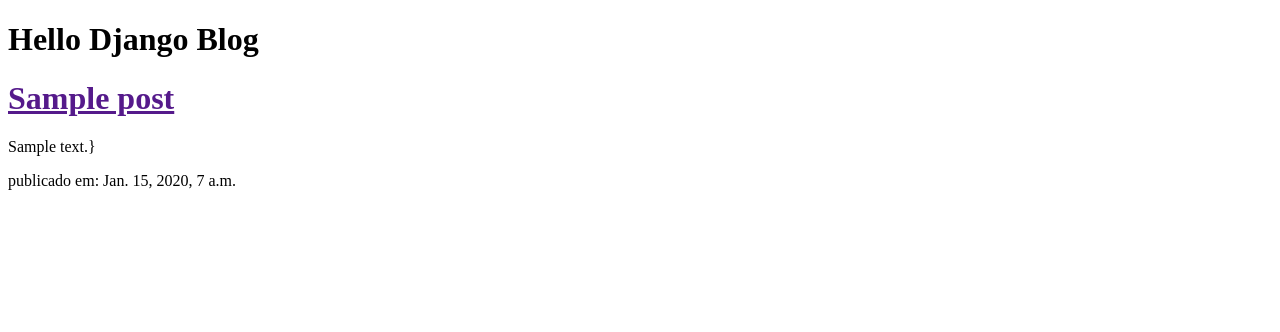
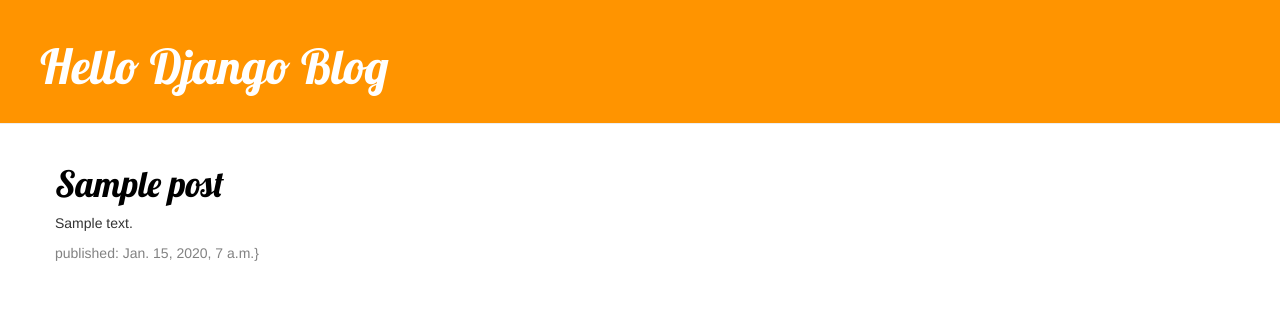
Before and after one commit to VinnyBass/my-first-blog, a Django app: template blog/templates/blog/post_list.html in a window 1280 px wide. Shown: the top 332 px of the page. Run offline with Django 3.2, Linux system fonts and the light colour scheme; the template is opened without the code that fills it: values that come from a table or form of the project are taken from there, others are empty; tables that the repository leaves empty hold one stand-in row (values such as "Sample post"); some libraries are stand-ins or nearby versions.

Commit message:
Add detail post page, and stile the home page

```diff
--- /dev/null
+++ b/blog/static/css/blog.css
@@ -0,0 +1,51 @@
+h1 a {
+	color: #FCA205;
+	font-family: 'Lobster'
+}
+
+.page-header {
+    background-color: #ff9400;
+    margin-top: 0;
+    padding: 20px 20px 20px 40px;
+}
+
+.page-header h1, .page-header h1 a, .page-header h1 a:visited, .page-header h1 a:active {
+    color: #ffffff;
+    font-size: 36pt;
+    text-decoration: none;
+}
+
+.content {
+    margin-left: 40px;
+}
+
+h1, h2, h3, h4 {
+    font-family: 'Lobster', cursive;
+}
+
+.date {
+    color: #828282;
+}
+
+.save {
+    float: right;
+}
+
+.post-form textarea, .post-form input {
+    width: 100%;
+}
+
+.top-menu, .top-menu:hover, .top-menu:visited {
+    color: #ffffff;
+    float: right;
+    font-size: 26pt;
+    margin-right: 20px;
+}
+
+.post {
+    margin-bottom: 70px;
+}
+
+.post h1 a, .post h1 a:visited {
+    color: #000000;
+}
--- /dev/null
+++ b/blog/templates/blog/base.html
@@ -0,0 +1,25 @@
+{% load static %}
+<!DOCTYPE html>
+<html>
+<head>
+	<title>Hello</title>
+	<link rel="stylesheet" href="//maxcdn.bootstrapcdn.com/bootstrap/3.2.0/css/bootstrap.min.css">
+	<link rel="stylesheet" href="//maxcdn.bootstrapcdn.com/bootstrap/3.2.0/css/bootstrap-theme.min.css">
+	<link href="//fonts.googleapis.com/css?family=Lobster&subset=latin,latin-ext" rel="stylesheet" type="text/css">
+	<link rel="stylesheet" href="{% static 'css/blog.css' %}">
+</head>
+<body>
+	<div class="page-header">
+		<h1>Hello Django Blog</h1>
+	</div>
+
+	<div class="content container">
+		<div class="row">
+			<div class="col-md-8">
+				{% block content %}
+				{% endblock %}
+			</div>
+		</div>
+	</div>
+</body>
+</html>
--- a/blog/templates/blog/post_list.html
+++ b/blog/templates/blog/post_list.html
@@ -1,19 +1,13 @@
-<!DOCTYPE html>
-<html>
-<head>
-	<title>Hello</title>
-</head>
-<body>
-	<div>
-		<h1>Hello Django Blog</h1>
-	</div>
+{% extends 'blog/base.html' %}
 
+{% block content %}
 	{% for post in posts %}
-		<div>
-			<h1><a href="">{{ post.title}}</a></h1>
-			<p>{{ post.text|linebreaksbr}}}</p>
-			<p>publicado em: {{ post.published_date}}</p>
+		<div class="post">
+			<h1><a href="{% url 'post_detail' pk=post.pk %}">{{ post.title }}</a></h1>
+			<p>{{ post.text|linebreaksbr}}</p>
+			<div class="date">
+				<p>published: {{ post.published_date }}}</p>
+			</div>
 		</div>
 	{% endfor %}
-</body>
-</html>
+{% endblock %}
--- a/blog/urls.py
+++ b/blog/urls.py
@@ -3,4 +3,5 @@ from . import views
 
 urlpatterns = [
 	path('', views.post_list, name='post_list'),
+	path('/post/<int:pk>/', views.post_detail, name='post_detail'),
 ]
--- a/blog/views.py
+++ b/blog/views.py
@@ -1,4 +1,4 @@
-from django.shortcuts import render
+from django.shortcuts import render, get_object_or_404
 from .models import Post
 from django.utils import timezone
 
@@ -7,3 +7,7 @@ from django.utils import timezone
 def post_list(request):
 	posts = Post.objects.filter(published_date__lte=timezone.now()).order_by('published_date')
 	return render(request, 'blog/post_list.html', {'posts': posts})
+
+def post_detail(request, pk):
+	post = get_object_or_404(Post, pk=pk)
+	return render(request, 'blog/post_detail.html', {'post': post})
--- a/mysite/settings.py
+++ b/mysite/settings.py
@@ -20,11 +20,11 @@ BASE_DIR = os.path.dirname(os.path.dirname(os.path.abspath(__file__)))
 # See https://docs.djangoproject.com/en/2.1/howto/deployment/checklist/
 
 # SECURITY WARNING: keep the secret key used in production secret!
-with open('/home/univert/keys/secret_key.txt') as f:
+with open('../keys/secret_key.txt') as f:
     SECRET_KEY = f.read().strip()
 
 # SECURITY WARNING: don't run with debug turned on in production!
-DEBUG = False
+DEBUG = True
 
 ALLOWED_HOSTS = ['127.0.0.1', 'localhost', '.pythonanywhere.com']
 
@@ -123,5 +123,4 @@ STATIC_URL = '/static/'
 STATIC_ROOT = os.path.join(BASE_DIR, 'static')
 
 MEDIA_URL = '/media/'
-STATIC_ROOT = os.path.join(BASE_DIR, 'static')
 MEDIA_ROOT = os.path.join(BASE_DIR, 'media')
```
Also changed, not shown: blog/templates/blog/post_detail.html (added, +13 -0 lines).
